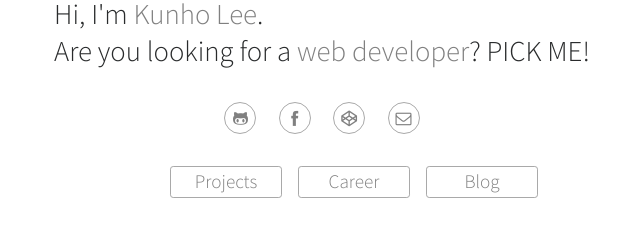
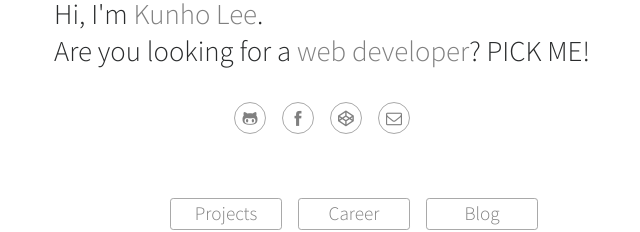
Before and after one commit to daengdaengLee/portfolio, a Vue app: page / in a window 1280 px wide. Shown: the part 276-508 px from the top of the page, without its empty margins (318-958 px from the left). Built offline with nearby package versions, Linux system fonts and the light colour scheme; the HTML template or start-up script is replaced by a standard one.

Commit message:
snsContact 스타일 리팩토링

```diff
--- a/src/components/PortfolioContacts.vue
+++ b/src/components/PortfolioContacts.vue
@@ -1,10 +1,28 @@
 <template>
-  <ul class="PortfolioContacts">
-    <li><a :href="snsContacts.githubAddress" class="icon-github" target="_blank"><span class="label">Github</span></a></li>
-    <li><a :href="snsContacts.facebookAddress" class="icon-facebook" target="_blank"><span class="label">Facebook</span></a></li>
-    <li><a :href="snsContacts.codepenAddress" class="icon-codepen" target="_blank"><span class="label">Codepen</span></a></li>
-    <li><a :href="'mailto: ' + snsContacts.mailAddress" class="icon-mail" target="_blank"><span class="label">Email</span></a></li>
-  </ul>
+  <div class="d-flex justify-content-center">
+    <ul class="PortfolioContacts list-inline">
+      <li class="list-inline-item IconMargin">
+        <a :href="snsContacts.githubAddress" class="icon-github" target="_blank">
+          <span class="label">Github</span>
+        </a>
+      </li>
+      <li class="list-inline-item IconMargin">
+        <a :href="snsContacts.facebookAddress" class="icon-facebook" target="_blank">
+          <span class="label">Facebook</span>
+        </a>
+      </li>
+      <li class="list-inline-item IconMargin">
+        <a :href="snsContacts.codepenAddress" class="icon-codepen" target="_blank">
+          <span class="label">Codepen</span>
+        </a>
+      </li>
+      <li class="list-inline-item">
+        <a :href="'mailto: ' + snsContacts.mailAddress" class="icon-mail" target="_blank">
+          <span class="label">Email</span>
+        </a>
+      </li>
+    </ul>
+  </div>
 </template>
 
 <script>
@@ -19,25 +37,24 @@ export default {
 <style scoped>
 .PortfolioContacts {
   margin: 2rem 0 2rem 0;
-  text-align: center;
 }
-.PortfolioContacts li {
-  display: inline-block;
+.PortfolioContacts .IconMargin {
+  margin-right: 1rem;
+}
+.PortfolioContacts .list-inline-item {
   border: 1px solid darkgray;
   border-radius: 100%;
   width: 2rem;
   height: 2rem;
-  margin-right: 0.7rem;
-  margin-left:  0.7rem;
 }
-.PortfolioContacts li:hover {
+.PortfolioContacts .list-inline-item:hover {
   background-color: darkgray;
   cursor: pointer;
 }
-.PortfolioContacts li .label {
+.PortfolioContacts .list-inline-item .label {
   display: none;
 }
-.PortfolioContacts li a {
+.PortfolioContacts .list-inline-item a {
   display: inline-flex;
   width: 100%;
   height: 100%;
@@ -46,7 +63,7 @@ export default {
   color: gray;
   text-decoration: none;
 }
-.PortfolioContacts li a:hover {
+.PortfolioContacts .list-inline-item a:hover {
   color: white;
 }
 </style>
```
